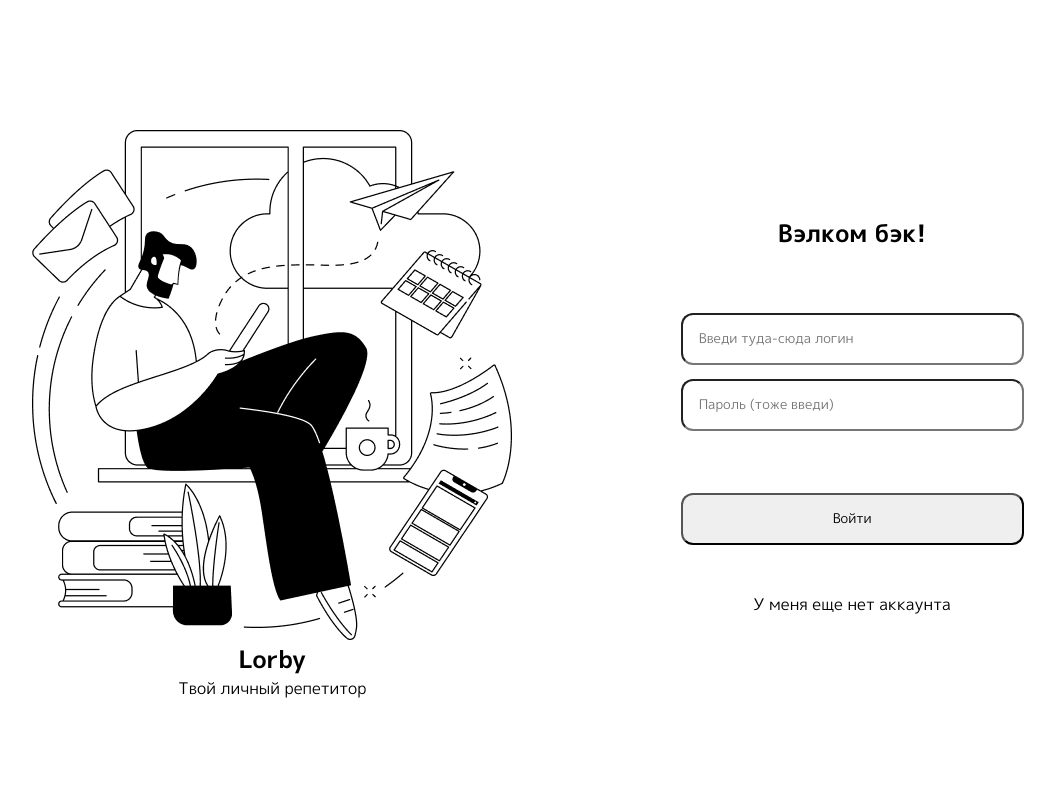
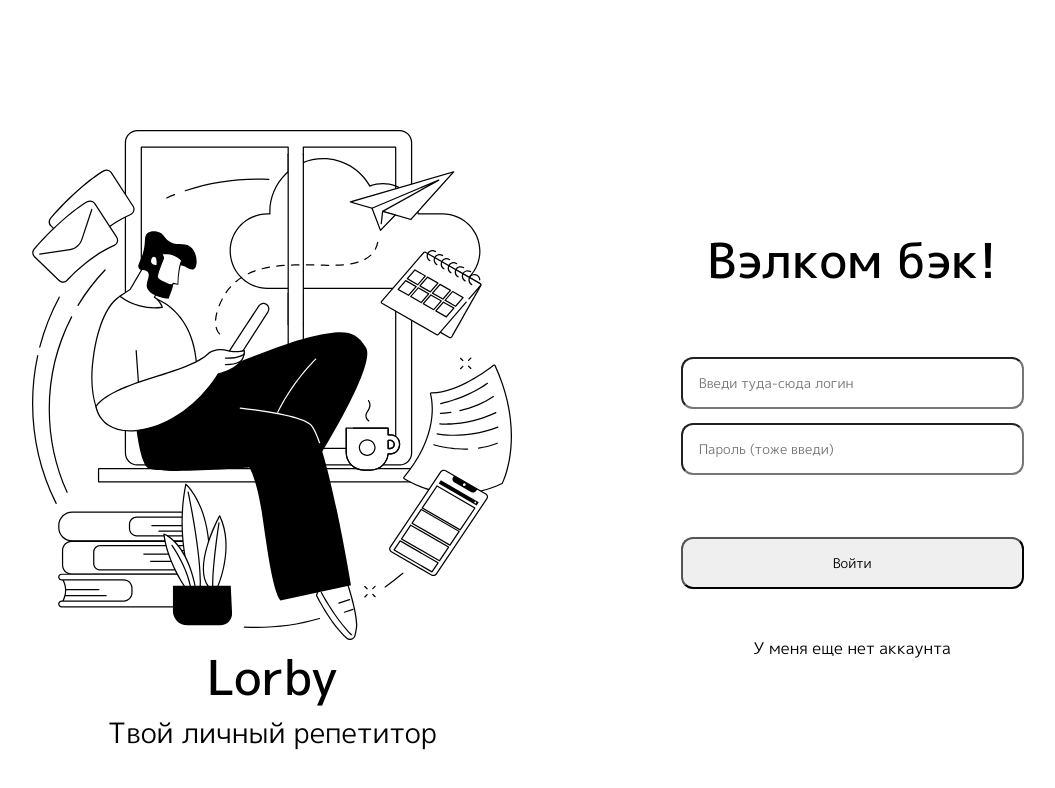
Before and after one commit to Linasenbye/neobis-front-auth, a React (Create React App) app: page / in a window 1280 px wide. Shown: the top 788 px of the page, without its empty margins (88-1143 px from the left). Built offline with nearby package versions, Linux system fonts and the light colour scheme.

Commit message:
fixed the design

```diff
--- a/src/components/Home.js
+++ b/src/components/Home.js
@@ -1,6 +1,6 @@
 import React from 'react';
 import {useForm} from 'react-hook-form'
-import lorby from '../images/illustration.png'
+import lorby from '../images/Image.svg'
 
 const Home = () => {
     const {
@@ -21,16 +21,16 @@ const Home = () => {
             <div className='left-side'>
                 <img src={lorby} alt='image'/>
                 <h1>Lorby</h1>
-                <p>Твой личный репетитор</p>
+                <p className='m-plus-1p-regular'>Твой личный репетитор</p>
             </div>
             <form className = "right-side" onSubmit={handleSubmit(onSubmit)}>
                 <h1>Вэлком бэк!</h1>
                 <label>
                     <input type="text" placeholder='Введи туда-сюда логин' {...register('firstName', {required: "Неверный логин или пароль",})}/>
-                    <input type="text" placeholder='Пароль (тоже введи)' {...register('firstName', {required: "Неверный логин или пароль",})}/>
+                    <input type="text" placeholder='Пароль (тоже введи)' {...register('password', {required: "Неверный логин или пароль",})}/>
                 </label>
                 <div>
-                    {errors?.firstName && <p>{errors?.firstName?.message || "Error!"}</p>}
+                    {errors?.firstName && errors?.password && <p>{errors?.firstName?.message || "Error!"}</p>}
                 </div>
                 <input type="submit" value="Войти"/>
                 <p className='register'>У меня еще нет аккаунта</p>
--- a/src/styles.css
+++ b/src/styles.css
@@ -2,12 +2,14 @@
     font-family: "M PLUS 1p", sans-serif;
     font-weight: 400;
     font-style: normal;
+    font-size: 28px;
   }
 
-  .m-plus-1p-medium {
+  .m-plus-1p-medium, h1 {
     font-family: "M PLUS 1p", sans-serif;
     font-weight: 500;
     font-style: normal;
+    font-size: 48px;
   }
 
   .m-plus-1p-bold {
```
Also changed, not shown: src/images/Image.svg (added), src/images/illustration.png (deleted).
